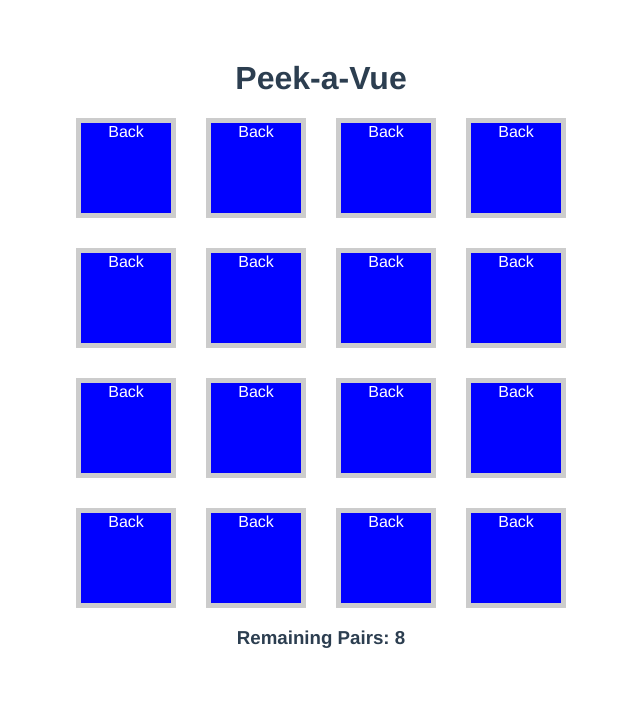
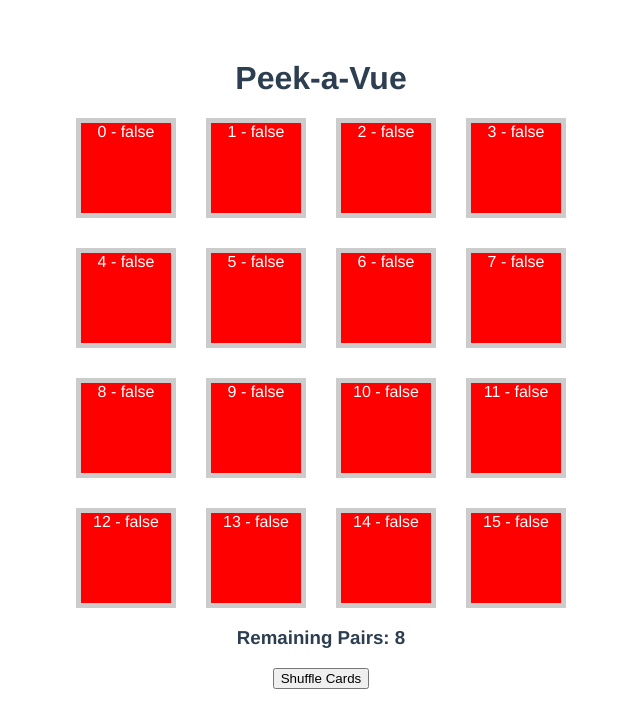
Before and after one commit to basice/peek-a-vue, a Vue app: page / in a window 1280 px wide. Shown: the top 728 px of the page, without its empty margins (319-959 px from the left). Built offline with nearby package versions, Linux system fonts and the light colour scheme.

Commit message:
feat: add shuffle ability

```diff
--- a/package.json
+++ b/package.json
@@ -11,6 +11,7 @@
     "format": "prettier --write src/"
   },
   "dependencies": {
+    "lodash": "^4.17.21",
     "vue": "^3.4.29"
   },
   "devDependencies": {
--- a/src/App.vue
+++ b/src/App.vue
@@ -1,4 +1,5 @@
 <script>
+import { _ } from 'lodash'
 import { computed, ref, watch } from 'vue'
 import Card from './components/Card.vue'
 export default {
@@ -24,10 +25,14 @@
       return remainingCards / 2
     })
 
+    const shuffleCards = () => {
+      cardList.value = _.shuffle(cardList.value)
+    }
+
     for (let i = 0; i < 16; i++) {
       cardList.value.push({
-        value: 3,
-        visible: false,
+        value: i,
+        visible: true,
         position: i,
         matched: false
       })
@@ -71,7 +76,8 @@
       cardList,
       flipCard,
       userSelection,
-      status
+      status,
+      shuffleCards
     }
   }
 }
@@ -94,6 +100,7 @@
   </section>
 
   <h3>{{ status }}</h3>
+  <button @click="shuffleCards">Shuffle Cards</button>
 </template>
 
 <style>
```
Also changed, not shown: 1 other file (tests, documents, lock files or other folders).
